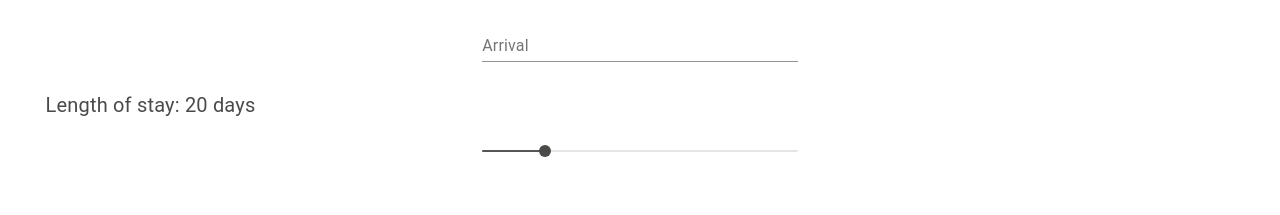
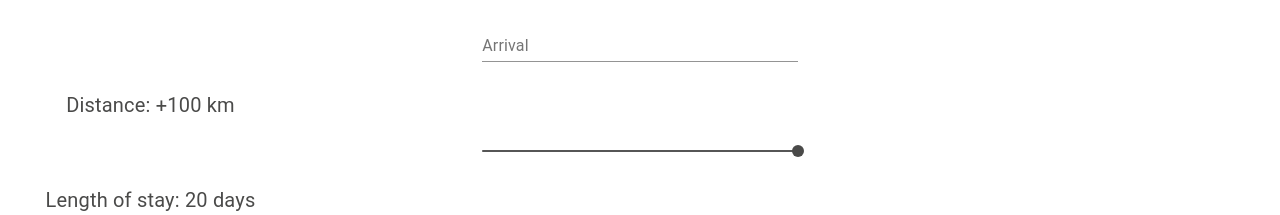
Before and after one commit to sunny-github-acc/tietoEVRY, a React (Create React App) app: page / in a window 1280 px wide. Shown: the part 138-353 px from the top of the page. Built offline with nearby package versions, Linux system fonts and the light colour scheme; no server answers.

Commit message:
Added Slider

```diff
--- a/src/App.js
+++ b/src/App.js
@@ -1,5 +1,4 @@
-import axios from "axios";
-import { useEffect, useState } from "react";
+import { useState } from "react";
 import "./App.css";
 import Header from "./components/Header";
 import TravelInfo from "./components/TravelInfo";
@@ -8,7 +7,8 @@ import Context from "./globalState/Context";
 function App() {
   const [start, setStart] = useState("");
   const [finish, setFinish] = useState("");
-  const [distance, setDistance] = useState(20);
+  const [distance, setDistance] = useState(100);
+  const [lengthStay, setLengthStay] = useState(20);
 
   const globalState = {
     start,
@@ -17,6 +17,8 @@ function App() {
     setFinish,
     distance,
     setDistance,
+    lengthStay,
+    setLengthStay,
   };
 
   return (
@@ -30,104 +32,3 @@ function App() {
 }
 
 export default App;
-
-// useEffect(() => {
-//   let currentLatitude,
-//     currentLongitude,
-//     destinationLatitude,
-//     destinationLongitude;
-
-//   // Get current gps
-//   if ("geolocation" in navigator) {
-//     const options = {
-//       enableHighAccuracy: true,
-//       timeout: 0, // 5000
-//       maximumAge: 0,
-//     };
-
-//     function success(position) {
-//       var coordinates = position.coords;
-//       currentLatitude = coordinates.latitude;
-//       currentLongitude = coordinates.longitude;
-//       // setCurrentLatitude(coordinates.latitude);
-//       // setCurrentLongitude(coordinates.longitude);
-//     }
-
-//     function error(err) {
-//       console.warn(`ERROR(${err.code}): ${err.message}`);
-//     }
-
-//     navigator.geolocation.getCurrentPosition(success, error, options);
-//   } else {
-//     setErrorCurrentCity(true);
-//     console.warn("Geolocation Not Available");
-//   }
-
-//   // Get current city
-//   const currentAPI = `https://api.bigdatacloud.net/data/reverse-geocode-client?latitude=${currentLatitude}&longitude=${currentLongitude}&localityLanguage=en`;
-//   axios
-//     .get(currentAPI)
-//     .then(function (response) {
-//       setCurrent(response.data.city);
-//     })
-//     .catch(function (error) {
-//       setErrorCurrentCity(true);
-//       console.warn(error);
-//     })
-//     .then(function () {
-//       // always executed
-//     });
-
-//   // Destination to gps
-//   const params = {
-//     auth: "113516871718232291270x24806",
-//     locate: "telsiai",
-//     json: "1",
-//   };
-
-//   axios
-//     .get("https://geocode.xyz", { params })
-//     .then((response) => {
-//       setDestination(response.data.standard.city);
-//       console.log("Dest ", response.data.standard.city);
-//       destinationLatitude = Number(response.data.latt);
-//       destinationLongitude = Number(response.data.longt);
-//       // setDestinationLatitude(response.data.latt);
-//       // setDestinationLongitude(response.data.longt);
-//     })
-//     .catch((error) => {
-//       setErrorDestinationCity(true);
-//       console.warn(error);
-//     })
-//     .then(() => {
-//       if (errorDestinationCity) return;
-
-//       const getDistance = function (p1, p2) {
-//         const radius = function (x) {
-//           return (x * Math.PI) / 180;
-//         };
-//         const meanRadius = 6378137;
-//         const differenceLatitude = radius(p2.latitude - p1.latitude);
-//         const differenceLongitude = radius(p2.longitude - p1.longitude);
-//         const a =
-//           Math.sin(differenceLatitude / 2) *
-//             Math.sin(differenceLatitude / 2) +
-//           Math.cos(radius(p1.latitude)) *
-//             Math.cos(radius(p2.latitude)) *
-//             Math.sin(differenceLongitude / 2) *
-//             Math.sin(differenceLongitude / 2);
-//         const c = 2 * Math.atan2(Math.sqrt(a), Math.sqrt(1 - a));
-//         const distance = meanRadius * c;
-//         setDistance(Math.trunc(distance / 1000));
-//       };
-
-//       getDistance(
-//         { latitude: currentLatitude, longitude: currentLongitude },
-//         { latitude: destinationLatitude, longitude: destinationLongitude }
-//       );
-//     });
-// }, [
-//   errorCurrentCity,
-//   errorDestinationCity,
-//   distance,
-// ]);
--- a/src/components/Input.js
+++ b/src/components/Input.js
@@ -14,9 +14,16 @@ const useStyles = makeStyles((theme) =>
   })
 );
 
-export default function Input({ placeholder, setInput }) {
+export default function Input({
+  placeholder,
+  location,
+  setLocation,
+  setStartLatitude,
+  setStartLongitude,
+  setFinishLatitude,
+  setFinishLongitude,
+}) {
   const classes = useStyles();
-  const [value, setValue] = useState("");
   const [helperText, setHelperText] = useState("");
   const [error, setError] = useState(false);
 
@@ -28,19 +35,29 @@ export default function Input({ placeholder, setInput }) {
     // Destination to gps
     const params = {
       auth: "113516871718232291270x24806",
-      locate: value,
+      locate: location,
       json: "1",
     };
+
     axios
       .get("https://geocode.xyz", { params })
       .then((response) => {
         if (response.data.error) {
           setError(true);
-          setHelperText(`We could not find "${value}"`);
+          setHelperText(`We could not find "${location}"`);
         } else {
-          setInput(value);
           setError(false);
           setHelperText("");
+
+          if (setStartLatitude) {
+            setStartLatitude(response.data.latt);
+            setStartLongitude(response.data.longt);
+          }
+
+          if (setFinishLatitude) {
+            setFinishLatitude(response.data.latt);
+            setFinishLongitude(response.data.longt);
+          }
         }
       })
       .catch(() => {
@@ -55,8 +72,8 @@ export default function Input({ placeholder, setInput }) {
         id="standard-primary"
         label={placeholder}
         color="primary"
-        value={value}
-        onChange={(e) => setValue(e.target.value)}
+        value={location}
+        onChange={(e) => setLocation(e.target.value)}
         helperText={helperText}
         error={error}
         onBlur={handleSubmit}
--- a/src/components/Slider.js
+++ b/src/components/Slider.js
@@ -1,6 +1,6 @@
 import { makeStyles } from "@material-ui/core/styles";
 import Slider from "@material-ui/core/Slider";
-import React, { useContext } from "react";
+import React from "react";
 import { createMuiTheme } from "@material-ui/core/styles";
 import { ThemeProvider } from "@material-ui/styles";
 
@@ -17,7 +17,7 @@ const useStyles = makeStyles((theme) => ({
   },
 }));
 
-export default function DiscreteSlider({ handleChange }) {
+export default function DiscreteSlider({ handleChange, value }) {
   const styles = useStyles();
 
   const AmountSlider = createMuiTheme({
@@ -39,7 +39,7 @@ export default function DiscreteSlider({ handleChange }) {
     <div className={styles.root}>
       <ThemeProvider theme={AmountSlider}>
         <Slider
-          defaultValue={20}
+          value={value}
           onChange={(e, value) => handleChange(value)}
           aria-labelledby="discrete-slider-custom"
           step={10}
--- a/src/components/TravelInfo.js
+++ b/src/components/TravelInfo.js
@@ -1,9 +1,10 @@
-import { useContext } from "react";
+import { useContext, useEffect, useState } from "react";
 import Input from "./Input";
 import Slider from "./Slider";
 import GlobalContext from "../globalState/Context";
 import { Typography } from "@material-ui/core";
 import { makeStyles } from "@material-ui/core/styles";
+import axios from "axios";
 
 const useStyles = makeStyles(() => ({
   width: {
@@ -17,20 +18,118 @@ const useStyles = makeStyles(() => ({
 const Info = () => {
   const styles = useStyles();
   const Context = useContext(GlobalContext);
+  const [startLatitude, setStartLatitude] = useState();
+  const [startLongitude, setStartLongitude] = useState();
+  const [finishLatitude, setFinishLatitude] = useState();
+  const [finishLongitude, setFinishLongitude] = useState();
+
+  // Get current gps
+  useEffect(() => {
+    if (Context.start) return;
+
+    let coordinates;
+
+    if ("geolocation" in navigator) {
+      const options = {
+        enableHighAccuracy: true,
+        timeout: 1000,
+        maximumAge: 0,
+      };
+
+      function success(position) {
+        coordinates = position.coords;
+
+        setStartLatitude(coordinates.latitude);
+        setStartLongitude(coordinates.longitude);
+
+        // Get current city
+        if (!coordinates) return;
+        const currentAPI = `https://api.bigdatacloud.net/data/reverse-geocode-client?latitude=${coordinates.latitude}&longitude=${coordinates.longitude}&localityLanguage=en`;
+        axios
+          .get(currentAPI)
+          .then(function (response) {
+            console.log(Context.start);
+            Context.setStart(response.data.city);
+          })
+          .catch(function (error) {
+            console.warn(error);
+          });
+      }
+
+      function error(err) {
+        console.warn(`ERROR(${err.code}): ${err.message}`);
+      }
+
+      navigator.geolocation.getCurrentPosition(success, error, options);
+    } else {
+      console.warn("Geolocation Not Available");
+    }
+  }, [Context]);
+
+  // Handle distance
+  useEffect(() => {
+    const handleDistance = function (p1, p2) {
+      if (!p2.latitude) return;
+
+      const radius = function (x) {
+        return (x * Math.PI) / 180;
+      };
+      const meanRadius = 6378137;
+      const differenceLatitude = radius(p2.latitude - p1.latitude);
+
+      const differenceLongitude = radius(p2.longitude - p1.longitude);
+
+      const a =
+        Math.sin(differenceLatitude / 2) * Math.sin(differenceLatitude / 2) +
+        Math.cos(radius(p1.latitude)) *
+          Math.cos(radius(p2.latitude)) *
+          Math.sin(differenceLongitude / 2) *
+          Math.sin(differenceLongitude / 2);
+      const c = 2 * Math.atan2(Math.sqrt(a), Math.sqrt(1 - a));
+      const distance = meanRadius * c;
+
+      if (!isNaN(distance)) Context.setDistance(Math.trunc(distance / 1000));
+    };
+    handleDistance(
+      { latitude: startLatitude, longitude: startLongitude },
+      { latitude: finishLatitude, longitude: finishLongitude }
+    );
+  }, [Context, finishLatitude, finishLongitude, startLatitude, startLongitude]);
 
   return (
     <>
-      <Input placeholder={"Departure"} setInput={Context.setStart} />
-      <Input placeholder={"Arrival"} setInput={Context.setFinish} />
+      <Input
+        placeholder={"Departure"}
+        location={Context.start}
+        setLocation={Context.setStart}
+        setStartLatitude={setStartLatitude}
+        setStartLongitude={setStartLongitude}
+      />
+      <Input
+        placeholder={"Arrival"}
+        location={Context.finish}
+        setLocation={Context.setFinish}
+        setFinishLatitude={setFinishLatitude}
+        setFinishLongitude={setFinishLongitude}
+      />
+      <Typography
+        id="discrete-slider-always"
+        gutterBottom
+        className={styles.width}
+      >
+        Distance: {Context.distance === 100 && "+"}
+        {Context.distance} km
+      </Typography>
+      <Slider handleChange={Context.setDistance} value={Context.distance} />
 
       <Typography
         id="discrete-slider-always"
         gutterBottom
         className={styles.width}
       >
-        Length of stay: {Context.distance} days
+        Length of stay: {Context.lengthStay} days
       </Typography>
-      <Slider handleChange={Context.setDistance} />
+      <Slider handleChange={Context.setLengthStay} value={Context.lengthStay} />
     </>
   );
 };
```
